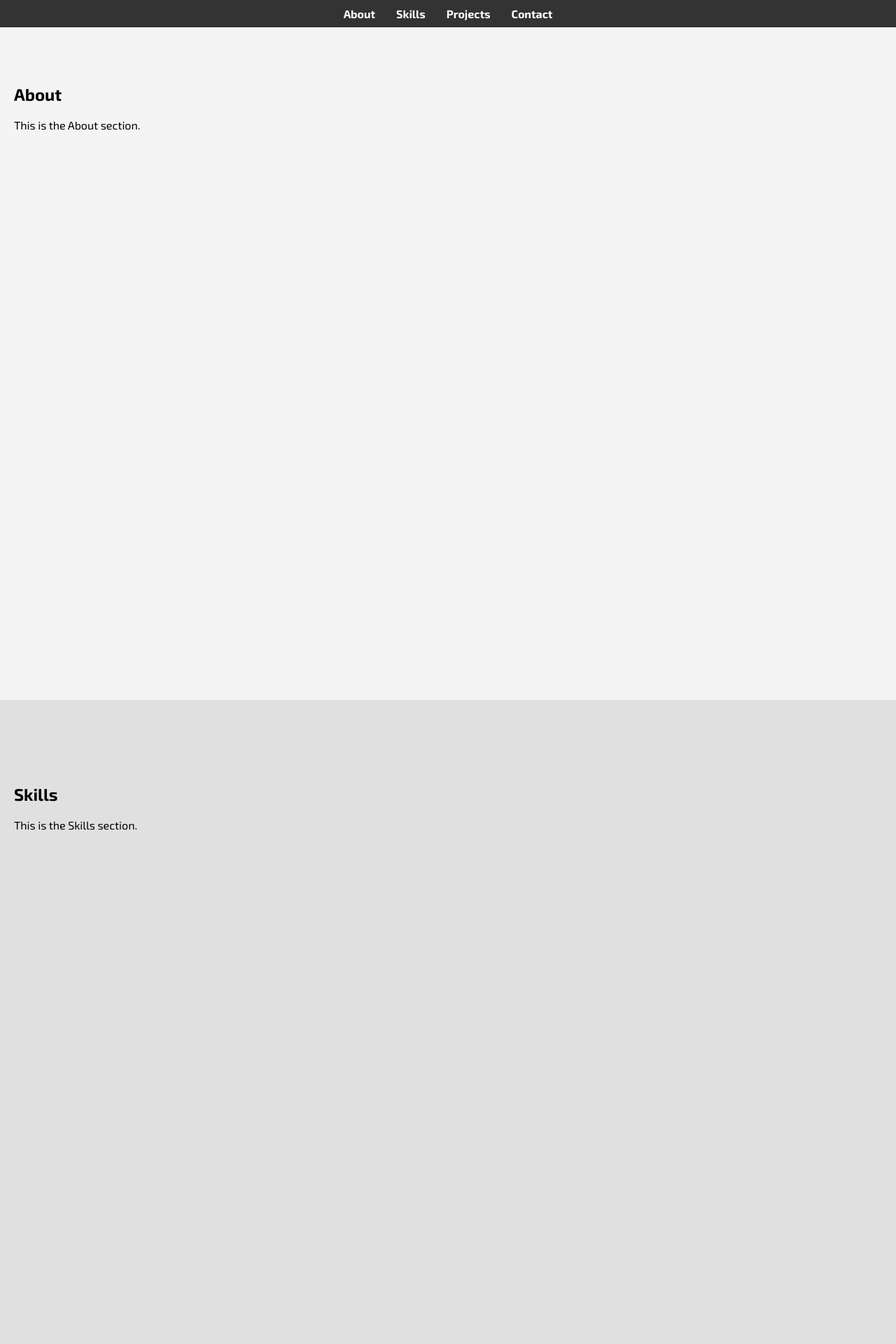
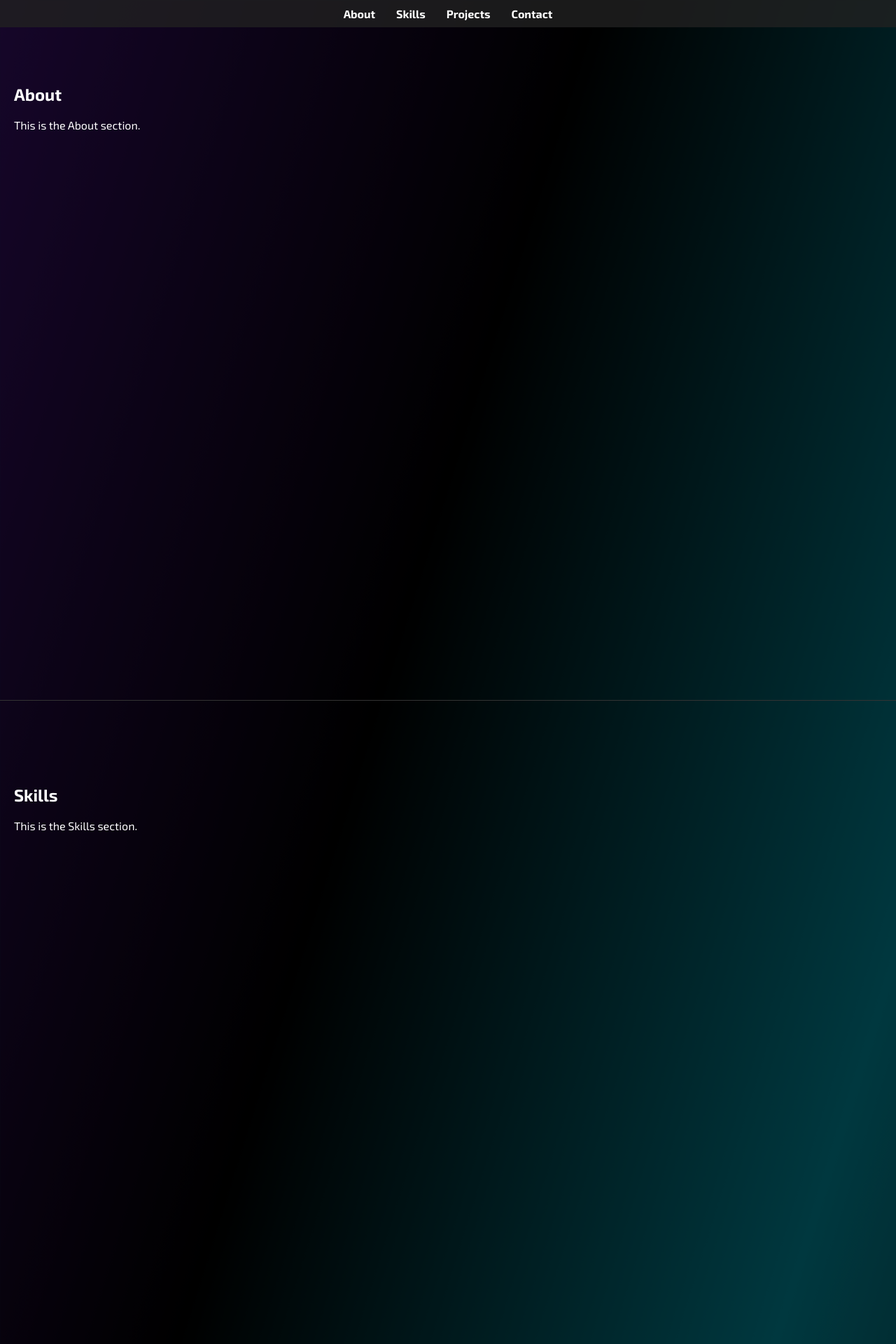
Before and after one commit to SANDHOSH02/Vite-React-.js, a React (Vite) app in the folder portfolio/: page / in a window 1280 px wide. Shown: the top 1920 px of the page at 70% size. Built offline with nearby package versions, Linux system fonts and the light colour scheme; a web font is replaced by a local one.

Commit message:
add simple template to add new colors

```diff
--- a/portfolio/src/portfoliosady.css
+++ b/portfolio/src/portfoliosady.css
@@ -5,12 +5,14 @@ body {
     margin: 0;
     padding: 0;
     scroll-behavior: smooth; /* Enables smooth scrolling */
+    background: linear-gradient(to bottom right, #4a148c, #000000, #00bcd4, #121212); /* Gradient with violet, black, cyan, and dark color */
+    color: white;
 }
 
 header {
     position: fixed;
     width: 100%;
-    background-color: #333;
+    background: rgba(33, 33, 33, 0.8); /* Semi-transparent dark background */
     color: white;
     padding: 10px 0;
     text-align: center;
@@ -38,26 +40,28 @@ header nav ul li a {
 .section {
     padding: 100px 20px;
     min-height: 100vh;
+    background: rgba(0, 0, 0, 0.7); /* Semi-transparent black background for sections */
+    border-bottom: 1px solid #333; /* Optional: to visually separate sections */
 }
 
 #about {
-    background-color: #f4f4f4;
+    background: rgba(0, 0, 0, 0.7); /* Dark background */
 }
 
 #skills {
-    background-color: #e0e0e0;
+    background: rgba(0, 0, 0, 0.7); /* Dark background */
 }
 
 #projects {
-    background-color: #cccccc;
+    background: rgba(0, 0, 0, 0.7); /* Dark background */
 }
 
 #contact {
-    background-color: #b0b0b0;
+    background: rgba(0, 0, 0, 0.7); /* Dark background */
 }
 
 footer {
-    background-color: #333;
+    background: rgba(33, 33, 33, 0.8); /* Semi-transparent dark background */
     color: white;
     text-align: center;
     padding: 20px;
@@ -65,7 +69,3 @@ footer {
     bottom: 0;
     width: 100%;
 }
-
-main {
-    padding-top: 60px; /* To offset the fixed header */
-}
```
